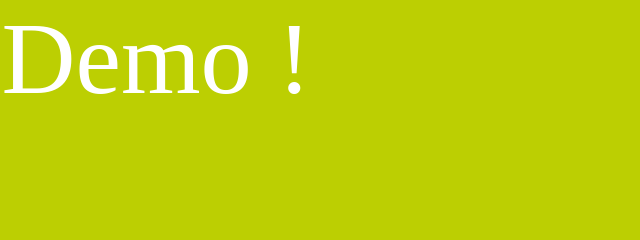
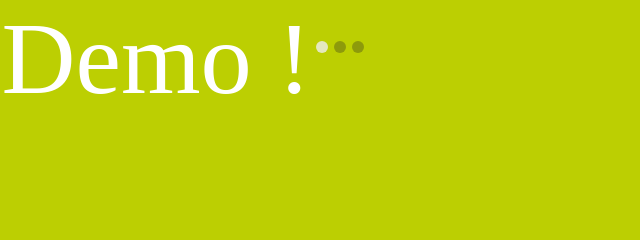
Before and after one commit to sandywalker/html5show, a website: page test/h5show.html in a window 1280 px wide. Shown: the top 240 px of the page, 300-940 px from the left. Drawn offline with Linux system fonts and the light colour scheme.

Commit message:
add indicator styles for top and bottom

```diff
--- a/src/h5show.scss
+++ b/src/h5show.scss
@@ -34,3 +34,35 @@
 .delay {
   display: none;
 }
+.indicator{
+  position: absolute;
+  left:50%;
+  bottom:5%;
+  margin:0 0 0 -30%;
+  padding:0;
+  width:60%;
+  text-align: center;
+
+  z-index: 9999;
+  li {
+    display: inline-block;
+    width:12px;
+    height:12px;
+    margin:1px;
+    background:#222;
+    opacity: .3;
+    border-radius: 6px;
+
+    &.active{
+      background:#eee;
+      opacity: .8;
+    }
+  }
+
+}
+
+.indicator-top{
+  @extend .indicator;
+  bottom:auto;
+  top:5%;
+}
--- a/test/h5show.html
+++ b/test/h5show.html
@@ -44,7 +44,11 @@
   <body>
 
     <div id="h5show" data-direction="upDown" data-indicator="left" data-arrow="top">
-
+      <ul class="indicator indicator-top">
+         <li data-page="0" class="active"></li>
+         <li data-page="1"></li>
+         <li data-page="2"></li>
+      </ul>
       <div  id="page1" class="page" data-show="pg-rotateCubeTopIn" data-hide="pg-rotateCubeBottomOut">
          <h1 id="abc" data-pos="center,40%" data-fontsize="5%" data-size="100%,auto"  data-time="1" data-duration="1.5"
              data-show="bounceInUp"  data-showing="pulse" data-hide="bounceOutDown" data-stay="2">
```
Also changed, not shown: src/h5show.css, 1 other file.
